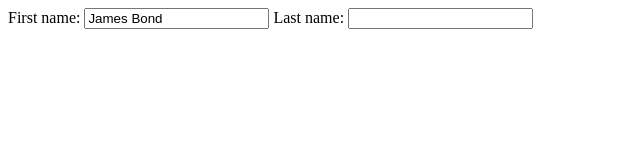
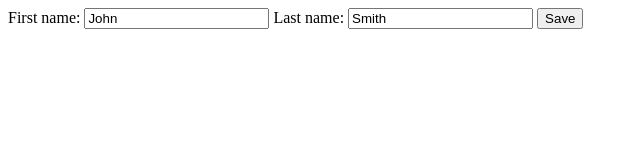
Before and after one commit to modern-web-dev/mwd-course-16.10.23, a plain HTML site: page index.html in a window 1280 px wide. Shown: the whole page, without its empty margins (0-640 px from the left). Drawn offline with Linux system fonts and the light colour scheme.

Commit message:
Promise / MVVM

```diff
--- a/index.html
+++ b/index.html
@@ -6,9 +6,10 @@
 <body>
 <form>
     <label for="firstName">First name:</label>
-    <input id="firstName" value="Marek">
+    <input id="firstName">
     <label for="lastName">Last name:</label>
     <input id="lastName">
+    <button type="button">Save</button>
 </form>
 <script src="index.js"></script>
 </body>
--- a/index.js
+++ b/index.js
@@ -1,18 +1,66 @@
-const firstNameElement = document.querySelector('#firstName');
-setTimeout(() => {
-    console.log('Now calling setTimeout handler...')
-    firstNameElement.value = 'James Bond';
-}, 1000);
-firstNameElement.setAttribute('value', 'Zdzisław');
-// console.log('Now setting prop...')
-firstNameElement.value = 'Czarek';
-console.log("Prop: ", firstNameElement.value);
-console.log("Attr: ", firstNameElement.getAttribute('value'));
+// Model, View, View Model
 
-firstNameElement.addEventListener('input', function (event) {
-    console.log(event.target.value);
-})
+// Model
+class User {
+    id;
 
+    constructor(firstName, lastName) {
+        this.id = User.idSeq++;
+        this.firstName = firstName
+        this.lastName = lastName
+    }
+}
 
-// data goes down
-// events go up
+User.idSeq = 0;
+
+class UserService {
+    findById(userId) {
+        return new Promise((resolve, reject) => {
+            setTimeout(() => {
+                resolve(new User('John', 'Smith'));
+                // reject('Oh no...');
+            }, 2000);
+        })
+    }
+}
+
+// View Model
+class UserComponent {
+    constructor(userService) {
+        this.userService = userService;
+        document.querySelector('button')
+            .addEventListener('click', event => this.save());
+    }
+
+    get firstName() {
+        return document.getElementById('firstName').value;
+    }
+
+    set firstName(newValue) {
+        document.getElementById('firstName').value = newValue;
+    }
+
+    get lastName() {
+        return document.getElementById('firstName').value;
+    }
+
+    set lastName(newValue) {
+        document.getElementById('lastName').value = newValue;
+    }
+
+    loadUser(userId) {
+        this.userService.findById(userId).then(user => {
+            this.firstName = user.firstName;
+            this.lastName = user.lastName;
+        }, error => console.error('Uops...', error));
+    }
+
+    save() {
+        const updatedUser = new User(this.firstName, this.lastName);
+        // this.userService.save(updatedUser);
+        console.log('Saving: ', updatedUser);
+    }
+}
+
+const userComponent = new UserComponent(new UserService());
+userComponent.loadUser(1234);
```
